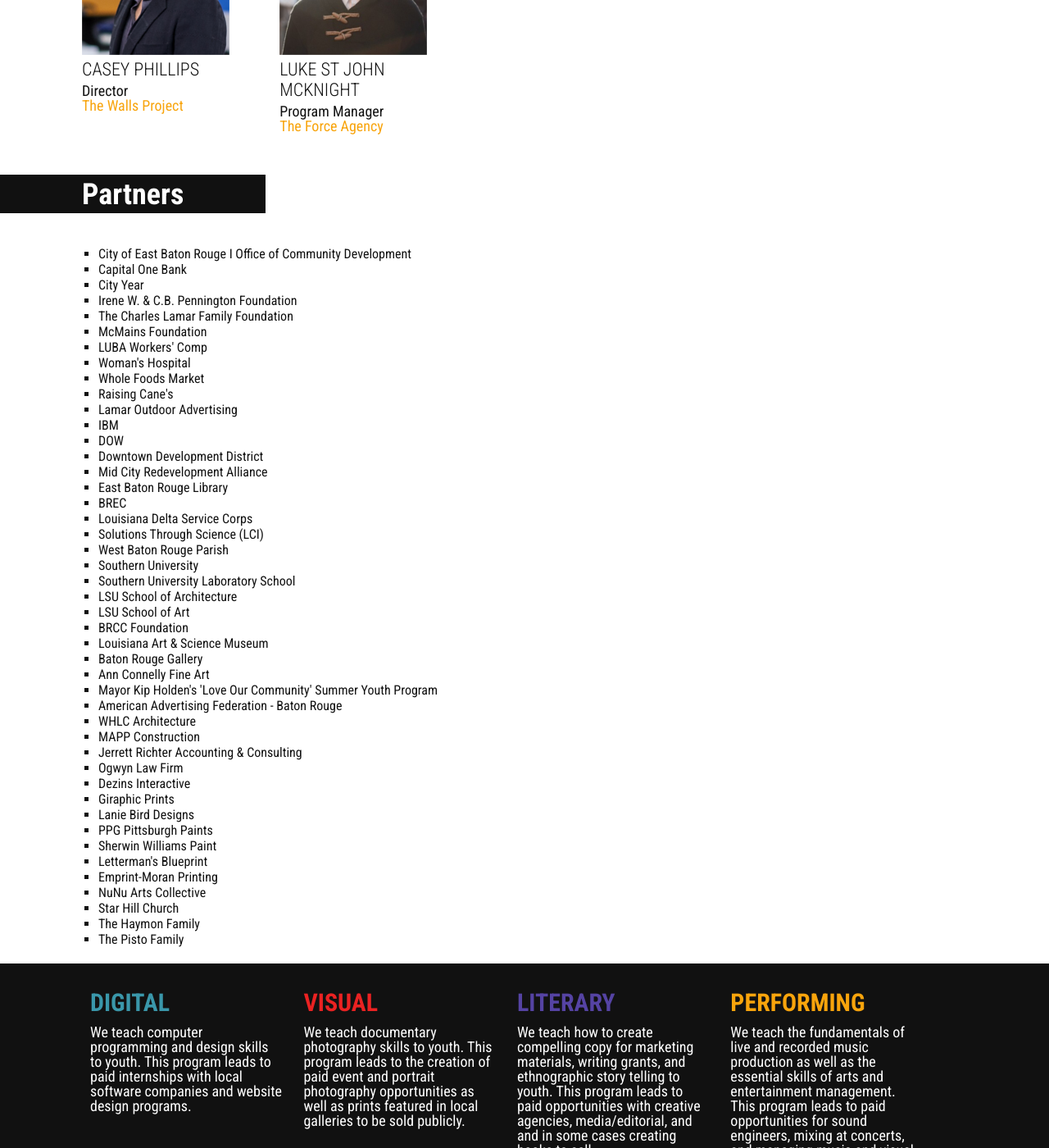
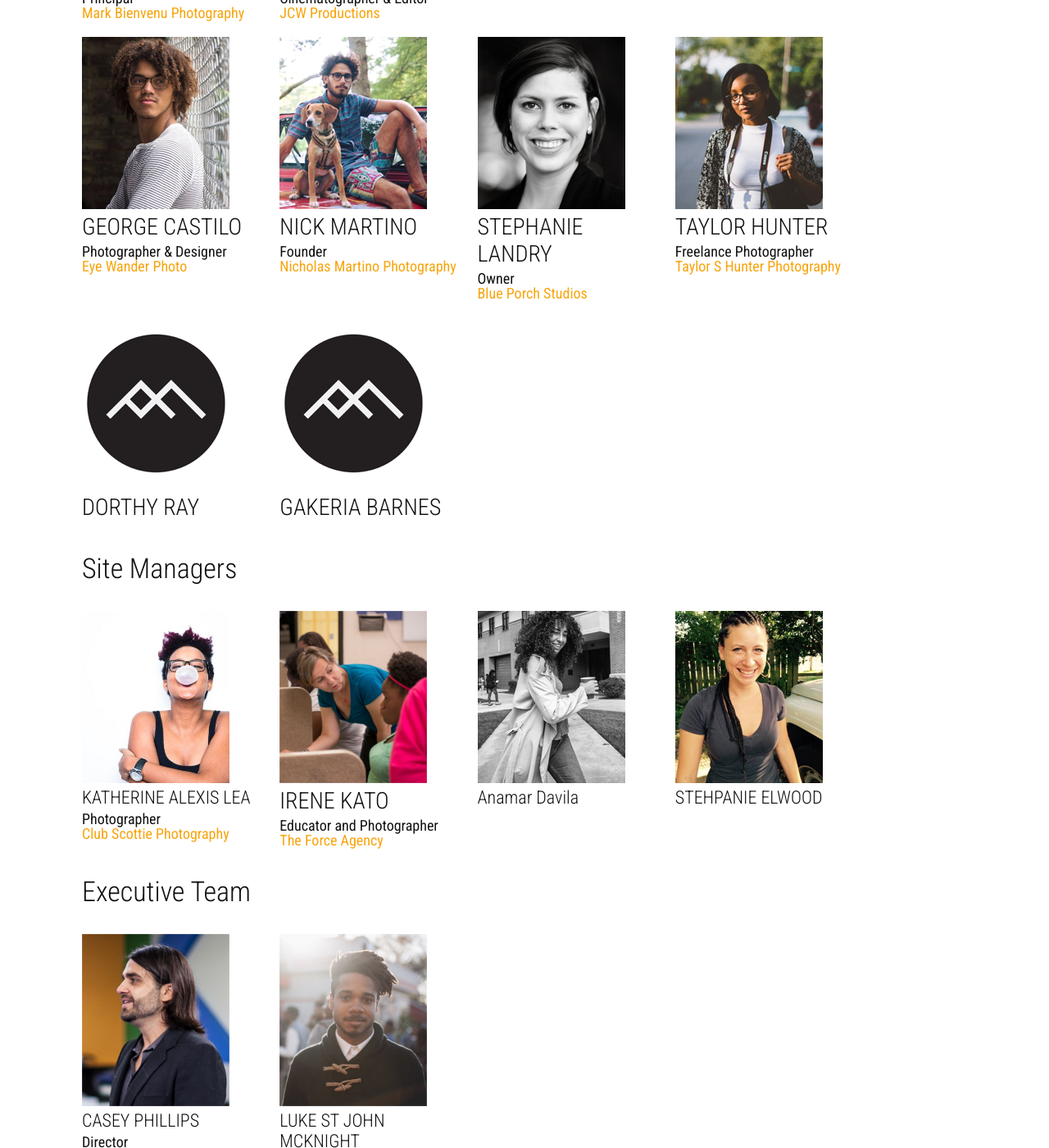
Before and after one commit to TheFuturesFund/thefuturesfund.github.io, a Jekyll site: the page built from pages/team.html, in a window 1280 px wide and 1400 px high, scrolled down 2378 px. Shown: the whole window at 82% size. Built offline with Jekyll 4.4.1, drawn with Linux system fonts in a browser that asks for light colours; nearby versions of some CDN libraries; some of the changed text lies outside the part shown.

Commit message:
Add new team members

```diff
--- a/pages/team.html
+++ b/pages/team.html
@@ -74,12 +74,31 @@ permalink: /team/
     </p>
   </div>
   <div class='instructor-cell'>
-    <img src='/img/instructor/nick.png' class='about-instructor-image'>
+    <img src='/img/instructor/placeholder.png' class='about-instructor-image'>
     <h3>NICK COPIA</h3>
     <p>
       iSpot Specialist<br/>
       <a>Lamar Outdoor Advertising Company</a>
     </p>
+  </div>
+  <div class='instructor-cell'>
+    <img src='/img/instructor/kristen.png' class='about-instructor-image'>
+    <h3>KRISTEN REEVES</h3>
+    <p>
+      <a>LaWIT</a>
+    </p>
+  </div>
+  <div class='instructor-cell'>
+    <img src='/img/instructor/phil.png' class='about-instructor-image'>
+    <h3>PHIL BLANCHARD</h3>
+  </div>
+  <div class='instructor-cell'>
+    <img src='/img/instructor/rhett.png' class='about-instructor-image'>
+    <h3>RHETT CLEMENT</h3>
+  </div>
+  <div class='instructor-cell'>
+    <img src='/img/instructor/stephen.png' class='about-instructor-image'>
+    <h3>STEPHEN ADKINS</h3>
   </div>
 </div>
 
@@ -100,14 +119,6 @@ permalink: /team/
     <p>
       Photographer and Filmmaker<br/>
       <a>Melon Photography</a>
-    </p>
-  </div>
-  <div class='instructor-cell'>
-    <img src='/img/instructor/irene.png' class='about-instructor-image'>
-    <h3>IRENE KATO</h3>
-    <p>
-      Educator and Photographer<br/>
-      <a>The Force Agency</a>
     </p>
   </div>
   <div class='instructor-cell'>
@@ -143,12 +154,81 @@ permalink: /team/
     </p>
   </div>
   <div class='instructor-cell'>
+    <img src='/img/instructor/adam.png' class='about-instructor-image'>
+    <h3>ADAM VO</h3>
+  </div>
+  <div class='instructor-cell'>
+    <img src='/img/instructor/amira.png' class='about-instructor-image'>
+    <h3>AMIRA MAXWELL</h3>
+  </div>
+  <div class='instructor-cell'>
+    <img src='/img/instructor/george.png' class='about-instructor-image'>
+    <h3>GEORGE CASTILO</h3>
+    <p>
+      Photographer & Designer<br/>
+      <a>Eye Wander Photo</a>
+    </p>
+  </div>
+  <div class='instructor-cell'>
+    <img src='/img/instructor/nick.png' class='about-instructor-image'>
+    <h3>NICK MARTINO</h3>
+    <p>
+      Founder<br/>
+      <a>Nicholas Martino Photography</a>
+    </p>
+  </div>
+  <div class='instructor-cell'>
+    <img src='/img/instructor/stephanie-landry.png' class='about-instructor-image'>
+    <h3>STEPHANIE LANDRY</h3>
+    <p>
+      Owner<br/>
+      <a>Blue Porch Studios</a>
+    </p>
+  </div>
+  <div class='instructor-cell'>
+    <img src='/img/instructor/taylor.png' class='about-instructor-image'>
+    <h3>TAYLOR HUNTER</h3>
+    <p>
+      Freelance Photographer<br/>
+      <a>Taylor S Hunter Photography</a>
+    </p>
+  </div>
+  <div class='instructor-cell'>
+    <img src='/img/instructor/placeholder.png' class='about-instructor-image'>
+    <h3>DORTHY RAY</h3>
+  </div>
+  <div class='instructor-cell'>
+    <img src='/img/instructor/placeholder.png' class='about-instructor-image'>
+    <h3>GAKERIA BARNES</h3>
+  </div>
+</div>
+
+<h2>Site Managers</h2>
+
+<div class='instructor-container'>
+  <div class='instructor-cell'>
     <img src='/img/instructor/katherine.png' class='about-instructor-image'>
     <h4>KATHERINE ALEXIS LEA</h4>
     <p>
       Photographer<br/>
       <a>Club Scottie Photography</a>
     </p>
+  </div>
+  <div class='instructor-cell'>
+    <img src='/img/instructor/irene.png' class='about-instructor-image'>
+    <h3>IRENE KATO</h3>
+    <p>
+      Educator and Photographer<br/>
+      <a>The Force Agency</a>
+    </p>
+  </div>
+  <div class='instructor-cell'>
+    <img src='/img/instructor/anamar.png' class='about-instructor-image'>
+    <h4>Anamar Davila</h4>
+  </div>
+  <div class='instructor-cell'>
+    <img src='/img/instructor/stephanie.png' class='about-instructor-image'>
+    <h4>STEHPANIE ELWOOD</h4>
   </div>
 </div>
 
```
Also changed, not shown: other parts of pages/team.html (+2 -2 lines), img/instructor/adam.png (added), img/instructor/amira.png (added), img/instructor/anamar.png (added), img/instructor/george.png (added), img/instructor/kristen.png (added), img/instructor/nick.png, img/instructor/patrick.png, img/instructor/phil.png (added), img/instructor/placeholder.png (added), img/instructor/rhett.png (added), img/instructor/stephanie-landry.png (added), img/instructor/stephanie.png (added), img/instructor/stephen.png (added), 1 more files.
